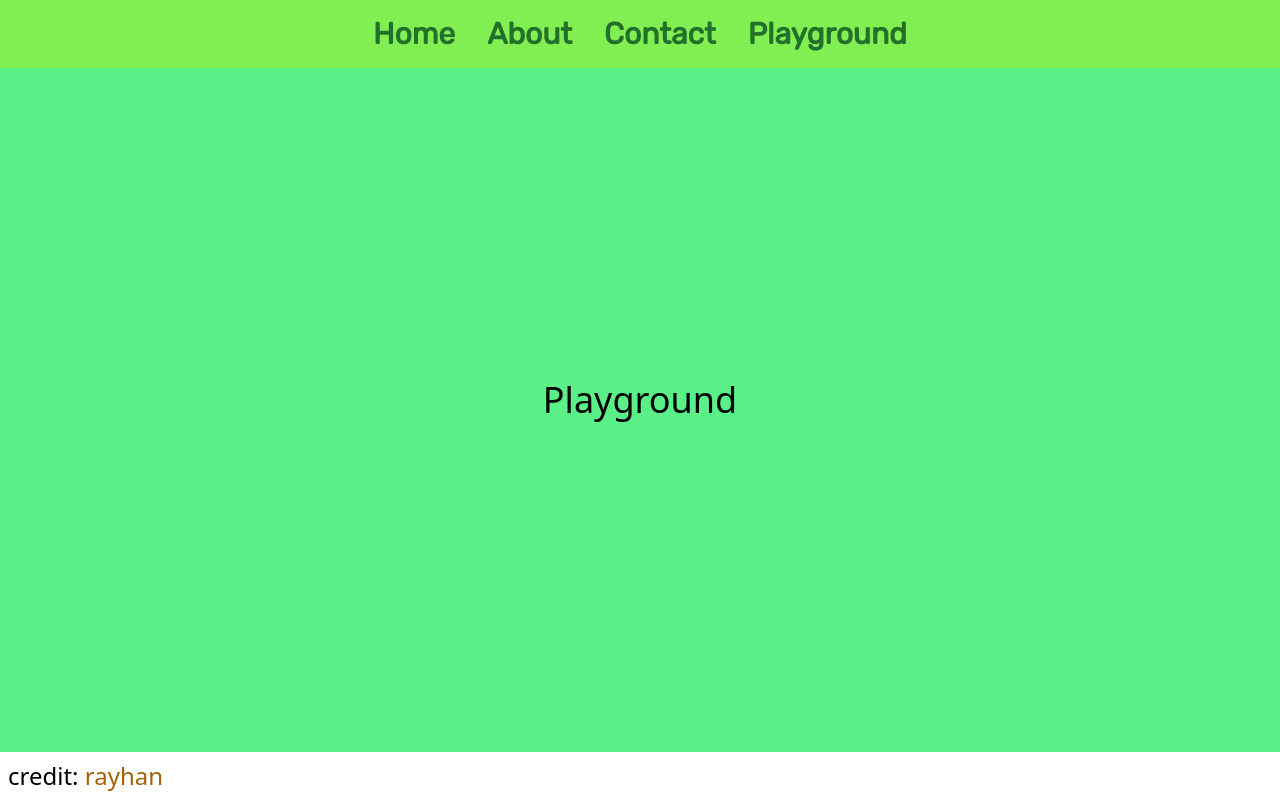
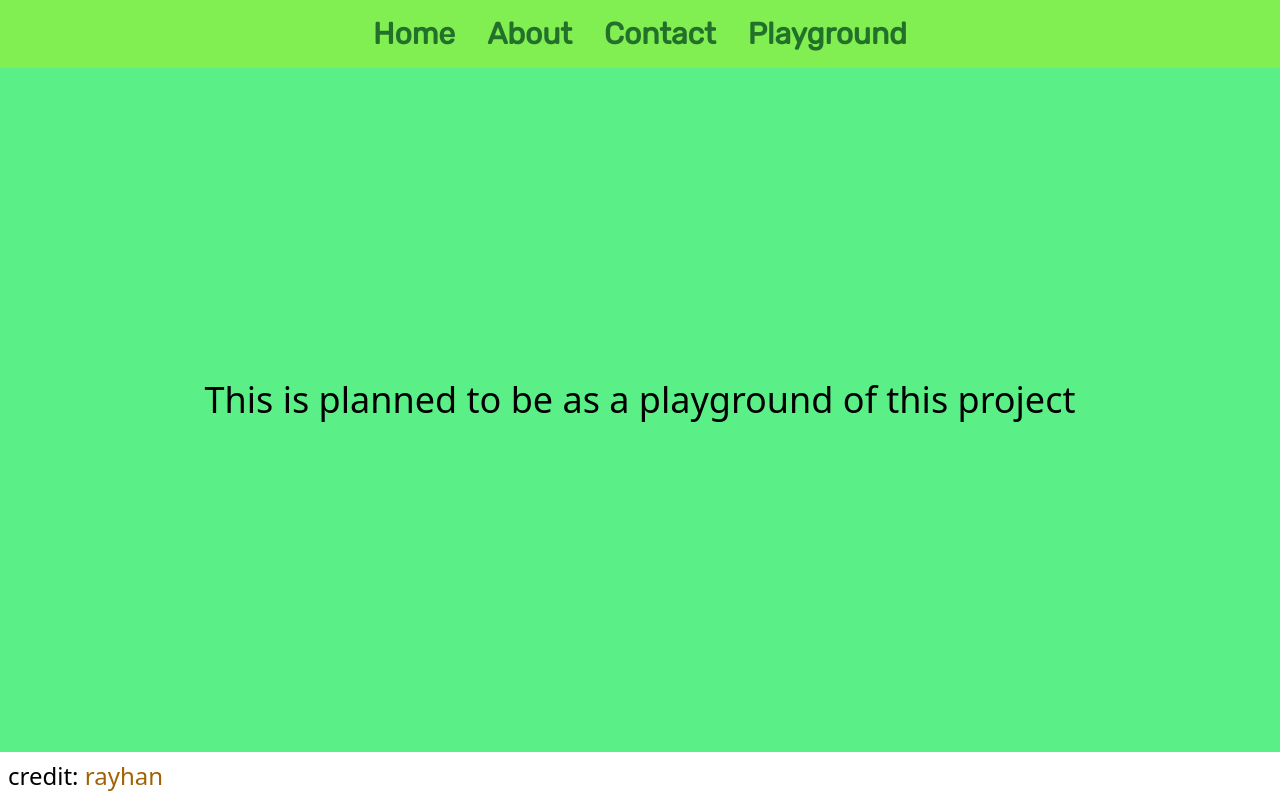
Before and after one commit to rayzio-jax/lms-nuxtjs2, a Nuxt app: page /playground in a window 1280 px wide. Built offline with nearby package versions, Linux system fonts and the light colour scheme.

Commit message:
update: playground page message

```diff
--- a/pages/playground.vue
+++ b/pages/playground.vue
@@ -3,7 +3,7 @@
         <NavBar />
         <section
             class="h-[100vh] flex flex-col justify-center items-center text-2xl md:text-3xl lg:text-4xl dark:text-white">
-            <h1>Playground</h1>
+            <h1>This is planned to be as a playground of this project</h1>
         </section>
         <FooterBar />
     </main>
```
